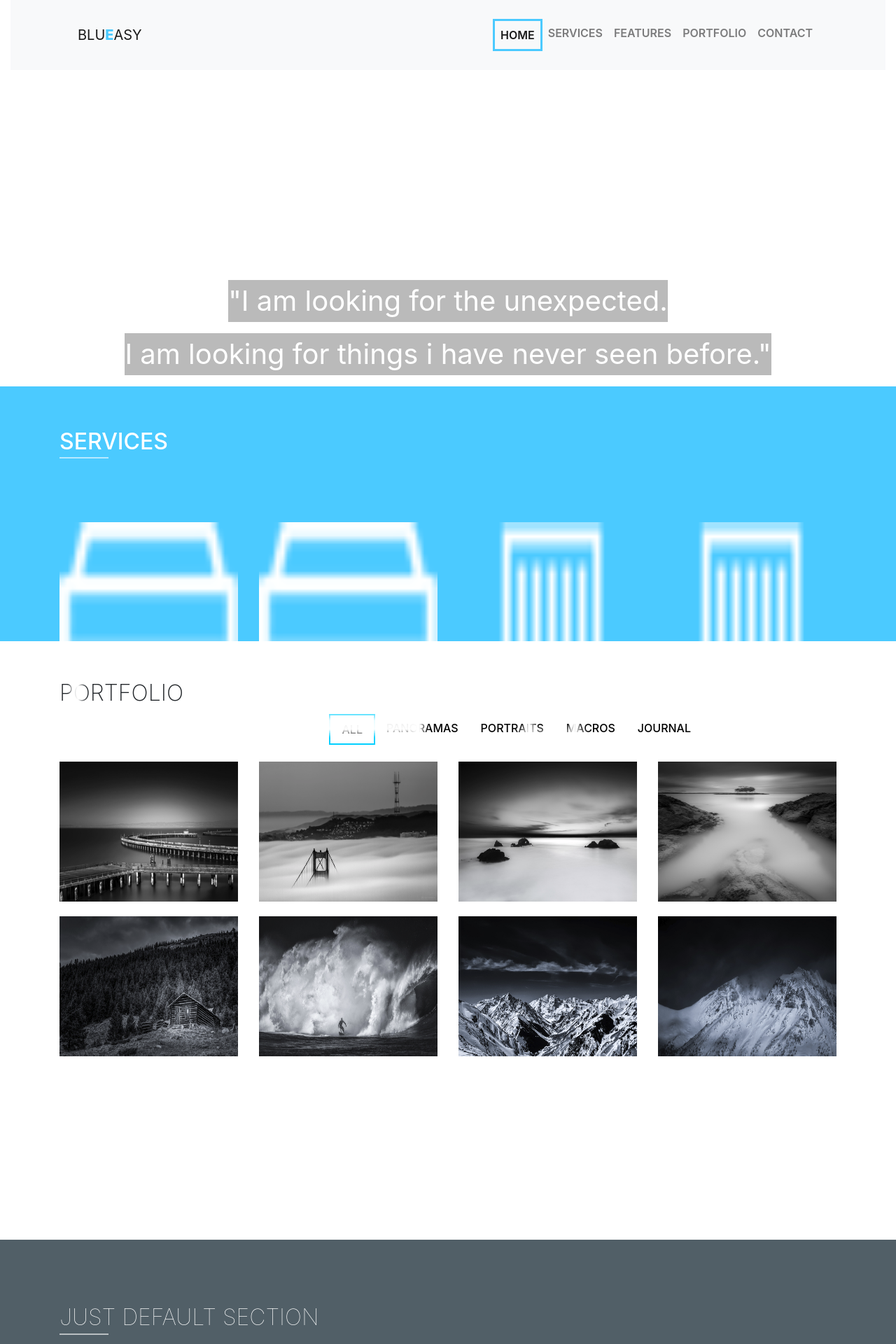
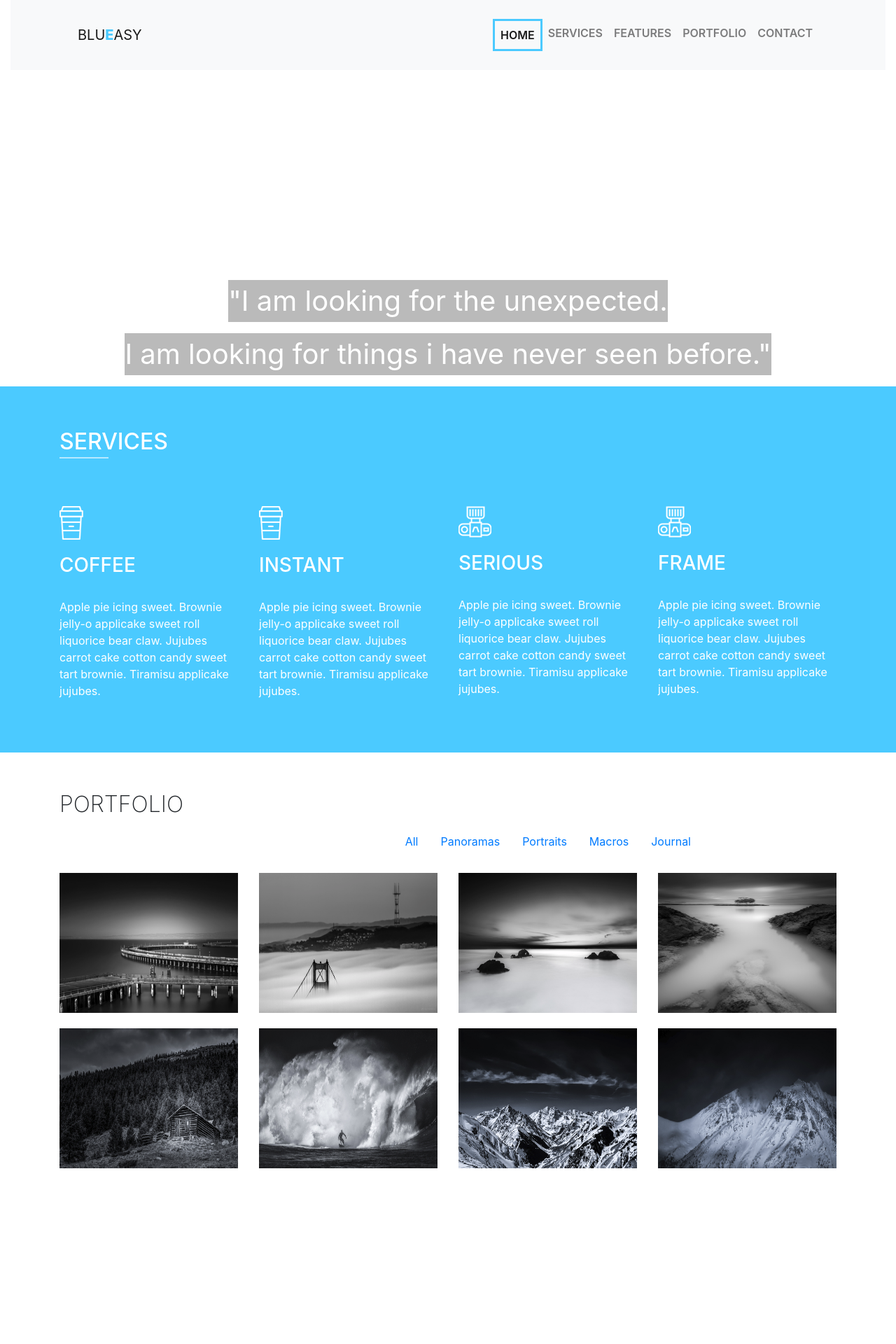
Before and after one commit to AlisonMessaoudi/Blueasy, a PHP site: page / in a window 1280 px wide. Shown: the top 1920 px of the page at 70% size. Run offline with PHP 8.4, Linux system fonts and the light colour scheme; grey boxes are pictures that could not be loaded.

Commit message:
Add files via upload

```diff
--- a/contact.css
+++ b/contact.css
@@ -21,18 +21,13 @@
     border-top: 1px solid white;
 }
 
-.formulaire {
-    padding-right: 0;
-    padding-left: 0;
-}
-
-label {
+.formulaire label {
     color: white;
     text-transform: uppercase;
     font-weight: 500;
 }
 
-.form-control {
+.formulaire .form-control {
     background-color: transparent;
     border: solid white 1px;
     border-radius: 0;
@@ -77,6 +72,8 @@ label {
     height: 200px;
 }
 
-form{
+.formulaire {
     padding-bottom: 5%;
+    padding-right: 0;
+    padding-left: 0;
 }
--- a/contact.php
+++ b/contact.php
@@ -29,7 +29,7 @@
         <div class="trait"></div>
     </div>
 
-    <form class="container form">
+    <form class="container formulaire">
 
         <div class="row">
 
--- a/portfolio.css
+++ b/portfolio.css
@@ -15,22 +15,22 @@
     margin-left: 0;
 }
 
-.justify-content-end {
+.container_nav {
     display: flex;
     width: 85%;
 }
 
-.nav-link {
+.lien_menu {
     padding: .3rem 1rem;
 }
 
-.nav-item a {
+.lien_menu a {
     text-transform: uppercase;
     font-weight: 500;
     color: black;
 }
 
-.active {
+.lien_menu .active {
     border: solid rgb(0, 208, 255) 2px;
 }
 
@@ -40,28 +40,28 @@
     border-top: 1px solid black;
 }
 
-.container {
+.mySlides {
     height: 100%;
 }
 
-.row {
+.ligne_slide {
     height: 200px;
     margin-top: 2%;
 }
 
-.col {
+.slide {
     height: 100%;
 }
 
-.col:first-child {
+.slide:first-child {
     padding-left: 0;
 }
 
-.col:last-child {
+.slide:last-child {
     padding-right: 0;
 }
 
-img {
+.slide img {
     width:100%;
     height: 100%;
 }
--- a/portfolio.js
+++ b/portfolio.js
@@ -1,7 +1,7 @@
 jQuery(document).ready(function($){
     // quand le document est prêt et a fini de charger
 
-    $('a.nav-link').click(function(e) {
+    $('a.lien_menu').click(function(e) {
     // au click du lien de class nav-link
 
         e.preventDefault();
@@ -10,13 +10,13 @@ jQuery(document).ready(function($){
         var id = $(this).attr('href');
         // on récupère l'attribut href de l'élément qui a déclenché l'évènement
 
-        $('img:not('+id+')').fadeOut('slow', 'linear');
+        $('.slide img:not('+id+')').fadeOut('slow', 'linear');
         // on prend les img mais qui n'ont pas l'id du lien
 
         $(id).fadeIn('slow', 'linear');
         // on affiche la slide qui correspond à l'Id
 
-        $('.nav a.nav-link').removeClass('active');
+        $('.nav a.lien_menu').removeClass('active');
         // on enlève la classe active partout
 
         $(this).addClass('active');
--- a/portfolio.php
+++ b/portfolio.php
@@ -1,3 +1,29 @@
+<!DOCTYPE html>
+<html lang="en">
+<head>
+    <meta charset="UTF-8">
+    <meta name="viewport" content="width=device-width, initial-scale=1.0">
+    <title>BLUESAY</title>
+
+
+    <!-- BOOTSTRAP CSS -->
+    <link rel="stylesheet" href="https://stackpath.bootstrapcdn.com/bootstrap/4.3.1/css/bootstrap.min.css" integrity="sha384-ggOyR0iXCbMQv3Xipma34MD+dH/1fQ784/j6cY/iJTQUOhcWr7x9JvoRxT2MZw1T" crossorigin="anonymous">
+
+    <!-- BOOTSTRAP JS -->
+    <script src="https://code.jquery.com/jquery-3.3.1.slim.min.js" integrity="sha384-q8i/X+965DzO0rT7abK41JStQIAqVgRVzpbzo5smXKp4YfRvH+8abtTE1Pi6jizo" crossorigin="anonymous"></script>
+    <script src="https://cdnjs.cloudflare.com/ajax/libs/popper.js/1.14.7/umd/popper.min.js" integrity="sha384-UO2eT0CpHqdSJQ6hJty5KVphtPhzWj9WO1clHTMGa3JDZwrnQq4sF86dIHNDz0W1" crossorigin="anonymous"></script>
+    <script src="https://stackpath.bootstrapcdn.com/bootstrap/4.3.1/js/bootstrap.min.js" integrity="sha384-JjSmVgyd0p3pXB1rRibZUAYoIIy6OrQ6VrjIEaFf/nJGzIxFDsf4x0xIM+B07jRM" crossorigin="anonymous"></script>
+
+   <!-- STYLE CSS -->
+   <link rel="stylesheet" href="portfolio.css"/>
+
+   <!-- JQUERY -->
+    <script src="https://code.jquery.com/jquery-3.5.1.min.js" integrity="sha256-9/aliU8dGd2tb6OSsuzixeV4y/faTqgFtohetphbbj0=" crossorigin="anonymous"></script>
+
+
+</head>
+<body>
+
 <section id="portfolio" class="container">
 
     <div id="header_portfolio" class="container row">
@@ -8,10 +34,10 @@
         </div>
 
 
-        <nav class="justify-content-end">
+        <nav class="justify-content-end container_nav">
             <ul class="nav">
                 <li class="nav-item">
-                    <a class="nav-link active" aria-current="page" href=".photos">All</a>
+                    <a class="nav-link lien_menu active" aria-current="page" href=".photos">All</a>
                 </li>
                 <li class="nav-item">
                     <a class="nav-link" id="panoramas" href=".panoramas">Panoramas</a>
@@ -32,35 +58,35 @@
 
     <div class="container mySlides">
 
-        <div class="row">
+        <div class="row ligne_slide">
 
-            <div class="col">
+            <div class="col slide">
                 <img class="photos portraits" src="images/portfolio/1.png" alt="Image de pont"/>
             </div>
-            <div class="col">
+            <div class="col slide">
                 <img class="photos panoramas" src="images/portfolio/2.png" alt="Image de pont brumeux"/>
             </div>
-            <div class="col">
+            <div class="col slide">
                 <img class="photos journal" src="images/portfolio/3.png" alt="Image de lac brumeux"/>
             </div>
-            <div class="col">
+            <div class="col slide">
                 <img class="photos macros" src="images/portfolio/4.png" alt="Image de lac brumeux"/>
             </div>
 
         </div>
 
-        <div class="row">
+        <div class="row ligne_slide">
 
-            <div class="col">
+            <div class="col slide">
                 <img class="photos panoramas" src="IMAGES/PORTFOLIO/5.png" alt="Image de chalet en montagne"/>
             </div>
-            <div class="col">
+            <div class="col slide">
                 <img class="photos portraits" src="IMAGES/PORTFOLIO/6.png" alt="Image de vague avec un surfer"/>
             </div>
-            <div class="col">
+            <div class="col slide">
                 <img class="photos journal" src="IMAGES/PORTFOLIO/7.png" alt="Image de Montagne"/>
             </div>
-            <div class="col">
+            <div class="col slide">
                 <img class="photos macros" src="IMAGES/PORTFOLIO/8.png" alt="Image de Montagne"/>
             </div>
 
@@ -70,4 +96,11 @@
 
 </div>
 
+
+
 </section>
+
+
+<script src="portfolio.js"></script>
+</body>
+</html>
```
